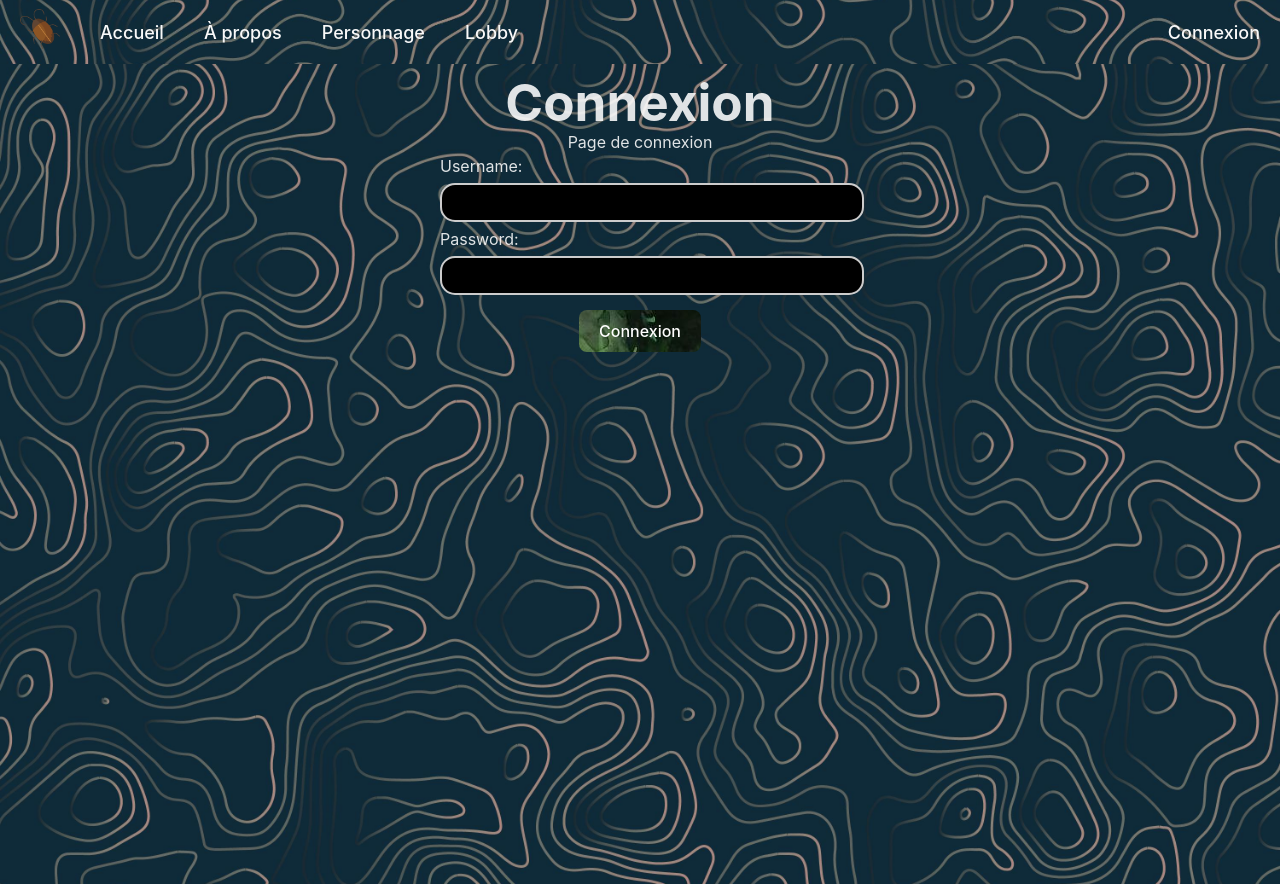
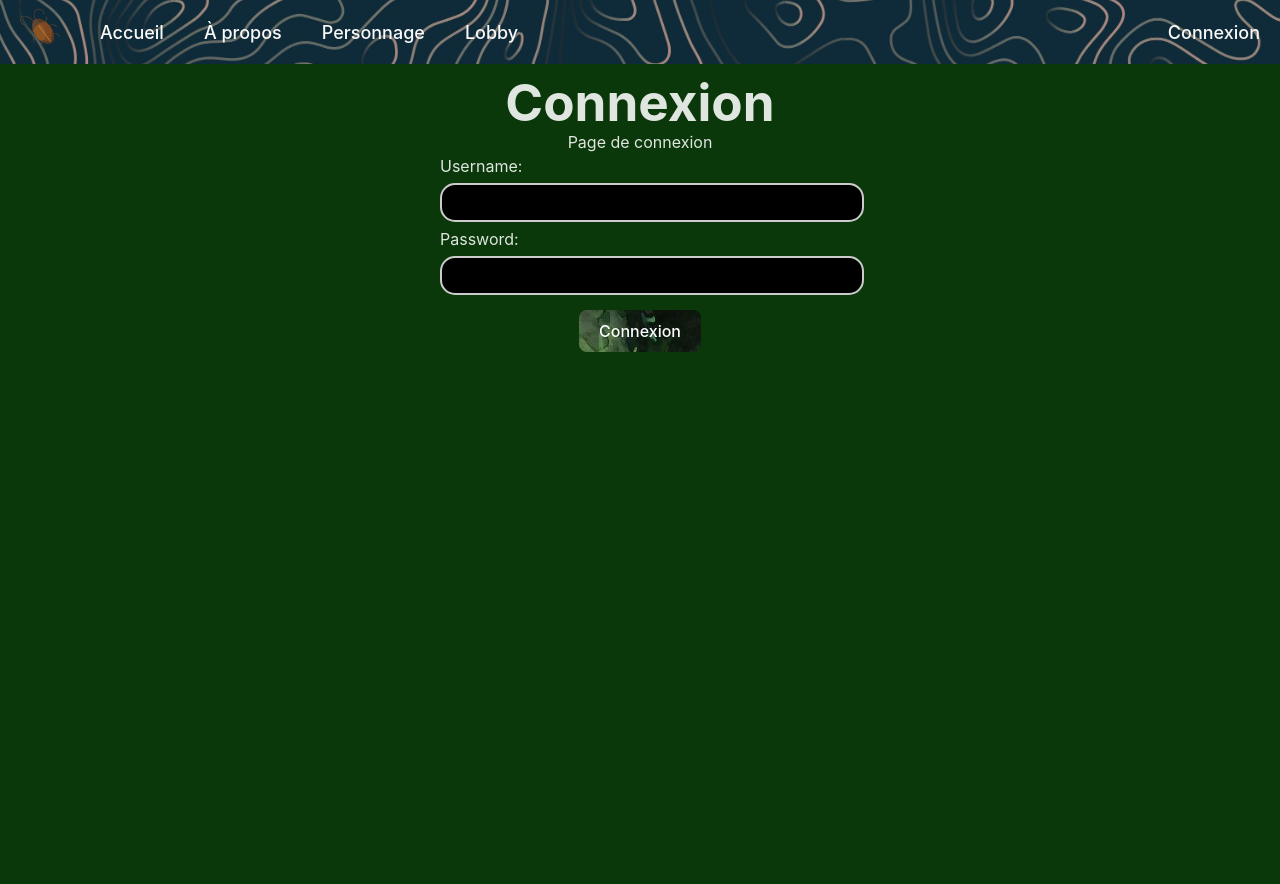
Before and after one commit to MaxThaUnicorn/club-cockroach, a React (Vite) app: page /connexion in a window 1280 px wide. Built offline with nearby package versions, Linux system fonts and the light colour scheme.

Commit message:
modification de la vue connexion

```diff
--- a/src/index.css
+++ b/src/index.css
@@ -67,7 +67,7 @@ body {
 
 /* Connexion */
 .backgroundConnexion{
-  background-image: url('./assets/img/title-bg.jpg');
+  background-color: #0a380a;
     background-size: cover;
     background-position: center;
     background-repeat: no-repeat;
--- a/src/server/server.ts
+++ b/src/server/server.ts
@@ -37,7 +37,7 @@ app.post('/api/data', async (req, res) => {
 app.post('/api/connexion', async (req, res) => {
   const username = req.body.username;
   const password = req.body.password;
-  res.status(201).json({ username, password});
+  res.status(201).send({ username, password});
 
 })
 
```
